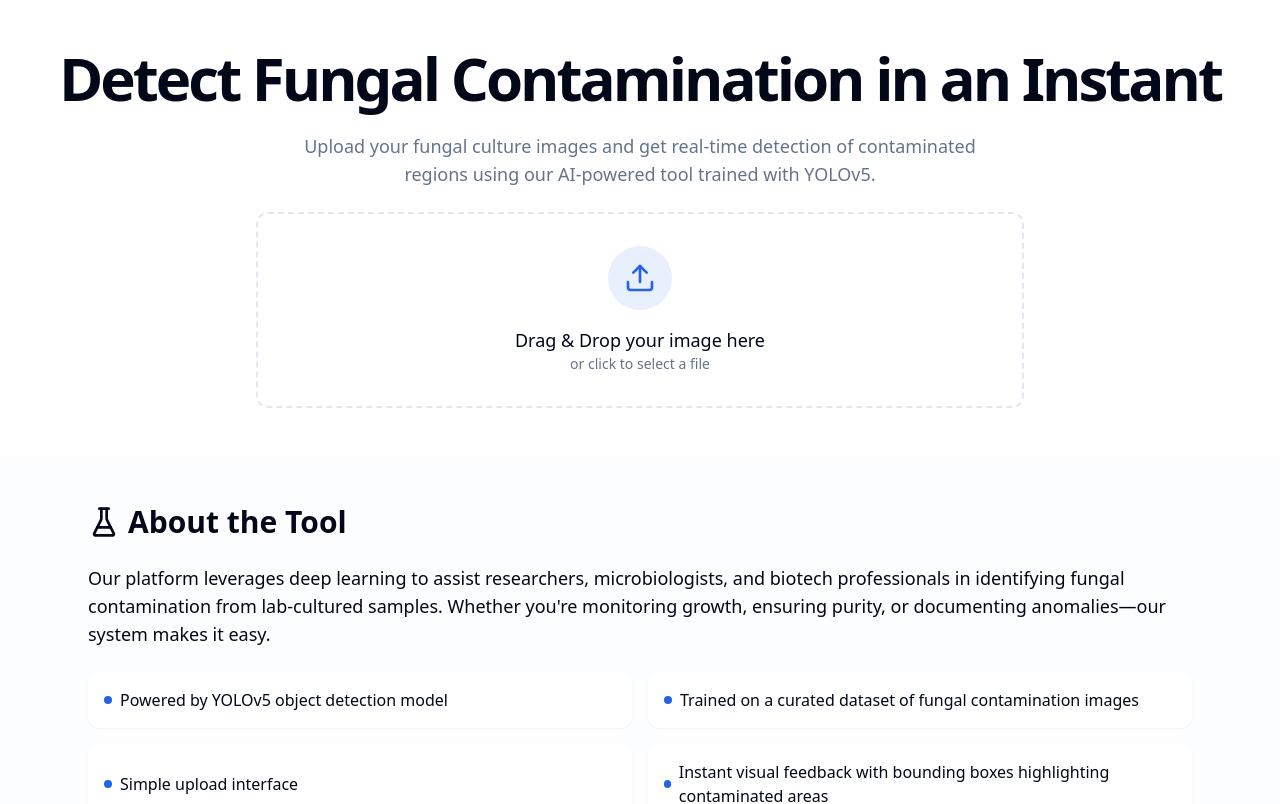
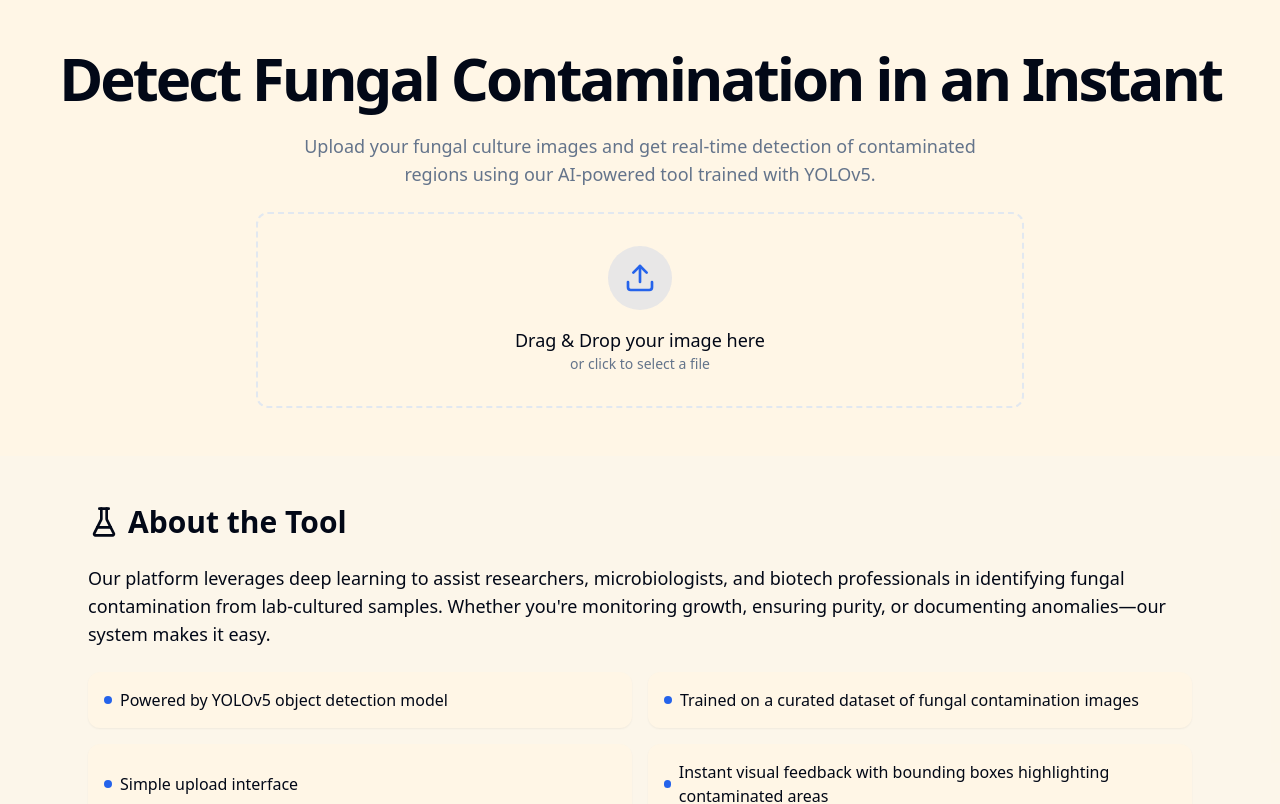
Before and after one commit to UchihaMikasa007/fungal-con-det-yolov5, a React (Vite) app: page / in a window 1280 px wide. Shown: the top 804 px of the page. Built offline with nearby package versions, Linux system fonts and the light colour scheme.

Commit message:
Fix: Change background color
Update the background color in the application.

```diff
--- a/src/index.css
+++ b/src/index.css
@@ -5,7 +5,7 @@
 
 @layer base {
   :root {
-    --background: 0 0% 100%;
+    --background: 39 100% 95%; /* Soft Peach color */
     --foreground: 222.2 84% 4.9%;
     --card: 0 0% 100%;
     --card-foreground: 222.2 84% 4.9%;
```
